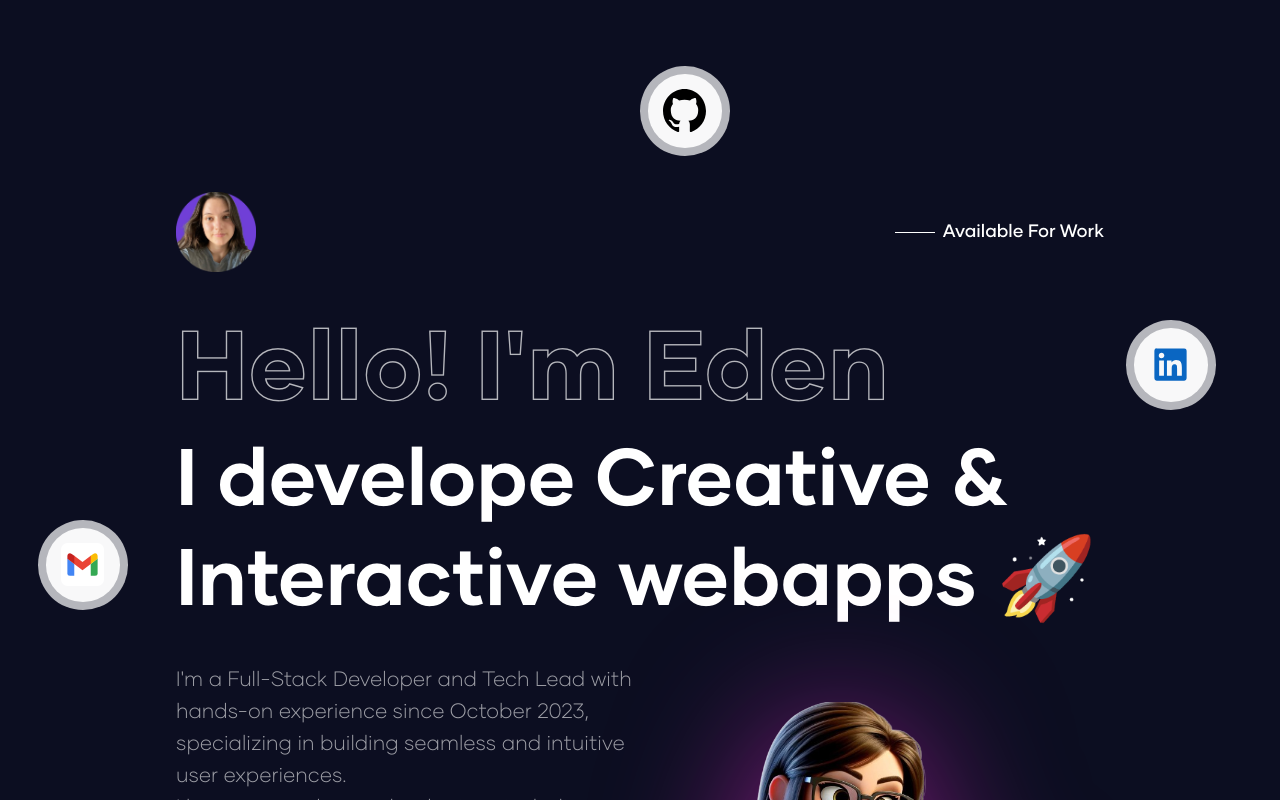
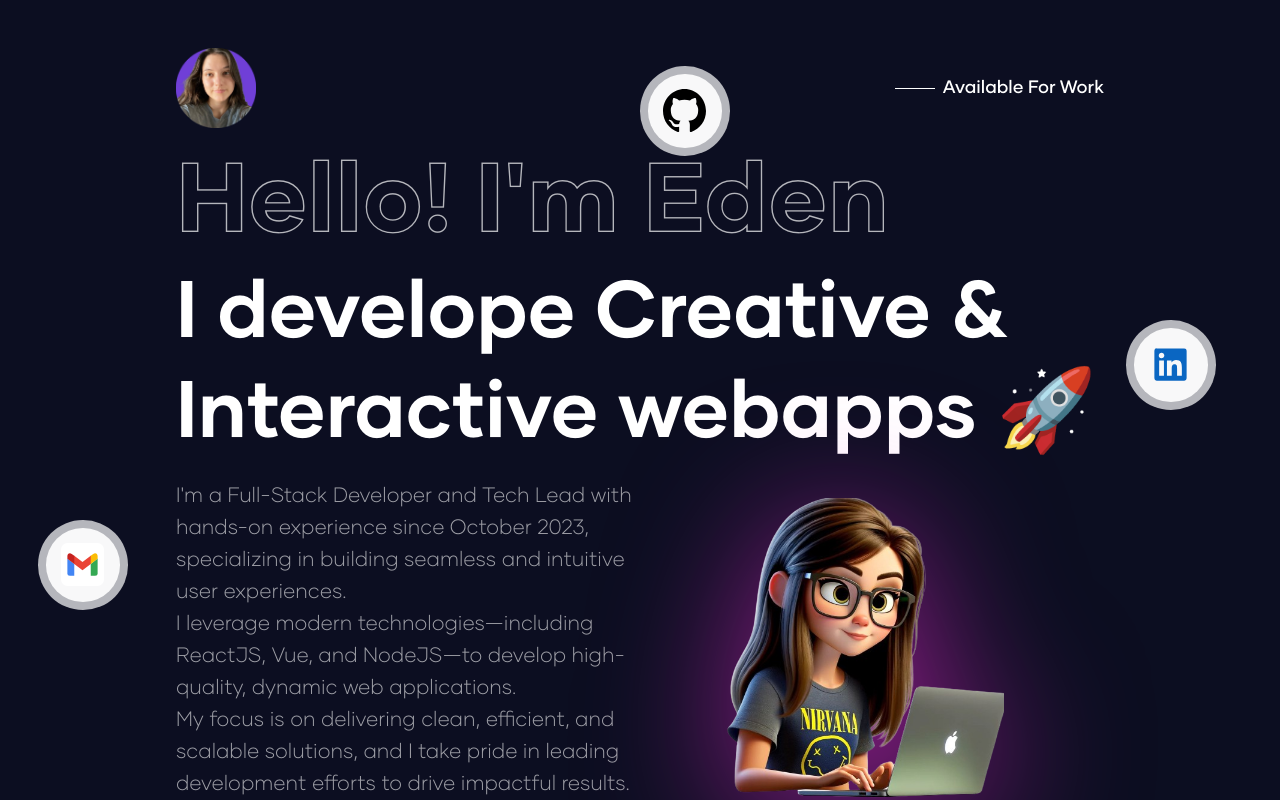
Before and after one commit to EdenRize/Eden-s-Portfolio, a React (Vite) app: page / in a window 1280 px wide. Shown: the top 800 px of the page. Built offline with nearby package versions, Linux system fonts and the light colour scheme.

Commit message:
Fix hero size

```diff
--- a/src/styles/cmps/_hero.scss
+++ b/src/styles/cmps/_hero.scss
@@ -1,14 +1,18 @@
 .hero {
-    padding-top: 3rem;
-    margin-bottom: 5rem;
+    height: 100vh;
+    display: flex;
+    flex-direction: column;
+    justify-content: space-between;
+    padding-top: 2rem;
+    padding-bottom: 2rem;
     padding-inline: var(--padding-inline);
 
     @include for-table-layout {
-        padding-top: 12rem;
+        padding-top: 3rem;
     }
 
     .header-container {
-        margin-block: 2.5rem 2rem;
+        margin-block: 1rem 1rem;
 
         h1,
         h2 {
@@ -109,7 +113,7 @@
             font-size: 1rem;
             line-height: 1.25rem;
             color: $font-clr3;
-            margin-block-end: 3.5rem;
+            margin-block-end: 1rem;
             opacity: 0;
             animation: fadeIn 1s ease-out forwards;
 
@@ -140,18 +144,18 @@
             width: 1px;
             height: 1px;
             border-radius: 50%;
-            margin-block: 90px;
+            margin-block: 2rem;
             opacity: 0;
             animation: fadeIn 1s ease-out forwards;
 
             @include for-table-layout {
-                margin-block: 135px;
+                margin-block: 3rem;
                 width: 70px;
                 height: 70px;
             }
 
             @include for-narrow-layout {
-                margin-block: 110px;
+                margin-block: 2rem;
                 margin-inline: 150px 80px;
             }
 
@@ -194,7 +198,7 @@
     }
 
     .socials-container {
-        margin-block: 3.5rem;
+        margin-block: 1rem;
     }
 }
 
```
